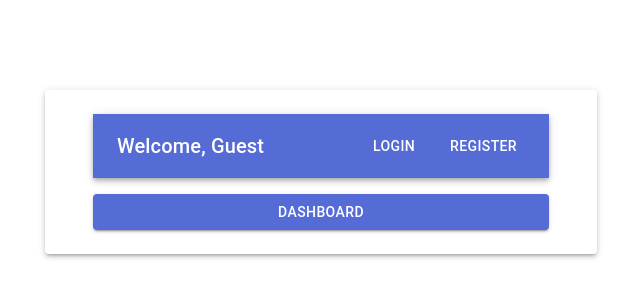
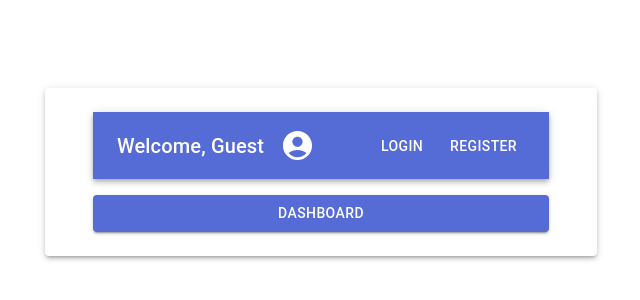
Before and after one commit to manuel-tsvetanski/softuni-ticketing-system-client, a React (Vite) app in the folder ticketing-system-client/: page / in a window 1280 px wide. Shown: the part 240-540 px from the top of the page, without its empty margins (319-959 px from the left). Built offline with nearby package versions, Linux system fonts and the light colour scheme; no server answers.

Commit message:
TK-05 | update avatar

```diff
--- a/ticketing-system-client/src/components/AccountMenu.jsx
+++ b/ticketing-system-client/src/components/AccountMenu.jsx
@@ -1,5 +1,5 @@
 import React, { useState } from 'react';
-import { Menu, MenuItem, IconButton, ListItemIcon, ListItemText, Tooltip, Avatar as MuiAvatar } from '@mui/material';
+import { Menu, MenuItem, IconButton, ListItemIcon, ListItemText, Typography, Tooltip, Avatar as MuiAvatar, Box } from '@mui/material';
 import AccountCircle from '@mui/icons-material/AccountCircle';
 import EditIcon from '@mui/icons-material/Edit';
 import LockIcon from '@mui/icons-material/Lock';
@@ -10,7 +10,7 @@ function AccountMenu() {
   const [anchorEl, setAnchorEl] = useState(null);
   const [popupMode, setPopupMode] = useState(null);
   const [popupOpen, setPopupOpen] = useState(false);
-  const { user, setUser } = useAuth(); // Get user data from context
+  const { user, setUser, isAuthenticated } = useAuth();
 
   // Define the base URL for your backend server
   const backendBaseUrl = "http://localhost:8000"; // Change to your backend URL
@@ -39,16 +39,15 @@ function AccountMenu() {
   };
 
   return (
-    <>
+    <Box sx={{ display: 'flex', alignItems: 'center', gap: 1 }}>
+      <Typography variant="h6" component="div" noWrap sx={{ overflow: 'hidden', textOverflow: 'ellipsis' }}>
+        Welcome, {isAuthenticated ? user.name : 'Guest'}
+      </Typography>
       <Tooltip title="Account settings">
         <IconButton
           color="inherit"
           onClick={handleClick}
-          sx={{
-            borderRadius: 2,
-            mr: 2,
-            '&:hover': { bgcolor: 'grey.300' }
-          }}
+          sx={{ borderRadius: 2, '&:hover': { bgcolor: 'grey.300' } }}
         >
           {user && user.avatar ? (
             <MuiAvatar
@@ -107,7 +106,7 @@ function AccountMenu() {
         user={user} // Pass user data as a prop
         onUserUpdate={handleUserUpdate} // Handle user update
       />
-    </>
+    </Box>
   );
 }
 
--- a/ticketing-system-client/src/components/Avatar.jsx
+++ b/ticketing-system-client/src/components/Avatar.jsx
@@ -1,12 +1,12 @@
 import React from 'react';
-import { AppBar, Toolbar, Typography, Box, Button } from '@mui/material'; // Ensure Button is imported here
+import { AppBar, Toolbar, Box, Button } from '@mui/material';
 import Logout from './Logout';
 import AccountMenu from './AccountMenu';
 import useAuth from '../hooks/useAuth';
 import { useNavigate } from 'react-router-dom';
 
 function Avatar() {
-  const { user, loading, isAuthenticated } = useAuth();
+  const { loading, isAuthenticated } = useAuth();
   const navigate = useNavigate();
 
   if (loading) {
@@ -15,17 +15,16 @@ function Avatar() {
 
   return (
     <AppBar position="static">
-      <Toolbar sx={{ display: 'flex', justifyContent: 'space-between', alignItems: 'center' }}>
-        <Typography variant="h6" component="div" noWrap sx={{ overflow: 'hidden', textOverflow: 'ellipsis' }}>
-          Welcome, {isAuthenticated ? user.name : 'Guest'}
-        </Typography>
+      <Toolbar sx={{ display: 'flex', justifyContent: 'space-between', alignItems: 'center', p: 1 }}>
+        <Box sx={{ display: 'flex', alignItems: 'center', gap: 1 }}>
+          <AccountMenu />
+        </Box>
         {isAuthenticated ? (
-          <Box sx={{ display: 'flex', alignItems: 'center' }}>
-            <AccountMenu />
+          <Box sx={{ display: 'flex', alignItems: 'center', gap: 1 }}>
             <Logout />
           </Box>
         ) : (
-          <Box sx={{ display: 'flex', gap: 2 }}>
+          <Box sx={{ display: 'flex', gap: 1 }}>
             <Button color="inherit" onClick={() => navigate('/login')}>Login</Button>
             <Button color="inherit" onClick={() => navigate('/register')}>Register</Button>
           </Box>
```
